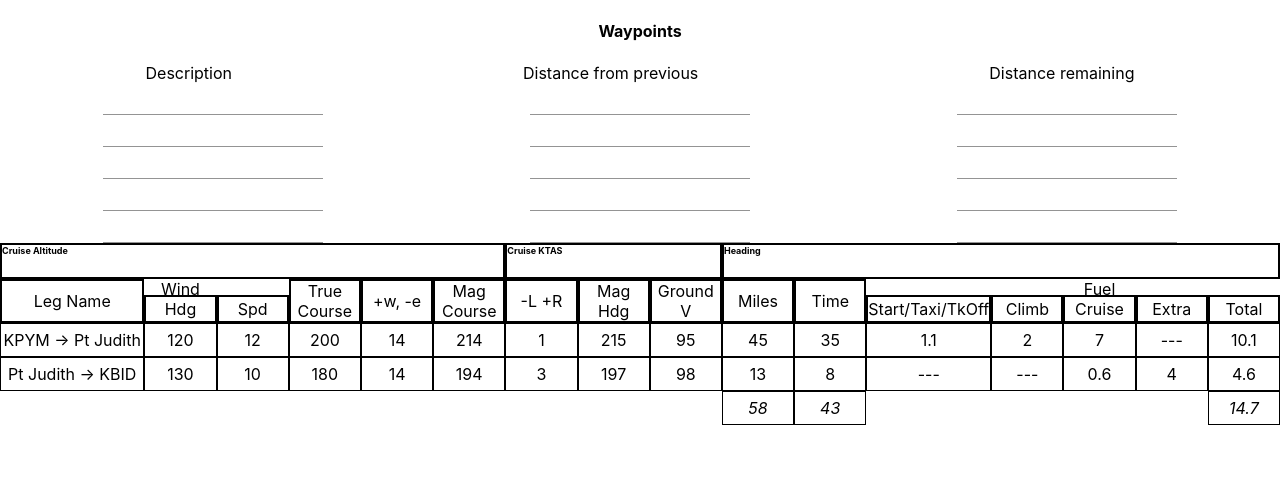
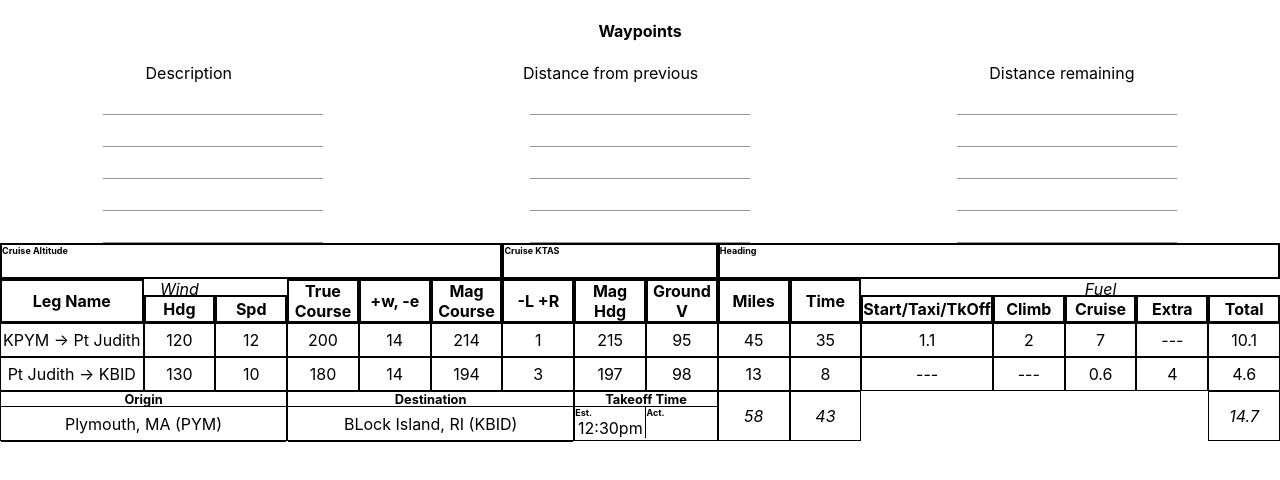
Before and after one commit to akaplo/flightplan, a React (Create React App) app: page / in a window 1280 px wide. Shown: the top 480 px of the page. Built offline with nearby package versions, Linux system fonts and the light colour scheme.

Commit message:
Add final upper box row (origin/dest/takeoff time

```diff
--- a/src/Plan.css
+++ b/src/Plan.css
@@ -72,6 +72,22 @@
     align-items: center;
 }
 
-.boldText {
+.italicText {
     font-style: italic;
 }
+
+.boldText {
+    font-weight: bold;
+}
+
+.flex {
+    display: flex
+}
+
+.spaceAround {
+    justify-content: space-around;
+}
+
+.column {
+    flex-direction: column;
+}
--- a/src/plan.jsx
+++ b/src/plan.jsx
@@ -1,7 +1,7 @@
 import React, { Fragment, useState } from 'react';
 import './Plan.css';
 
-function Plan({ waypoints, origin, destination, legs }) {
+function Plan({ waypoints, origin, destination, legs, takeoffTimeEst, }) {
     console.log(waypoints)
     const upperBoxHeaders = [
         { text: 'Leg Name', loc: `span 2 / 3`, val: 'name' },
@@ -30,12 +30,12 @@ function Plan({ waypoints, origin, destination, legs }) {
                 upperBoxHeaders.map((header, idx) =>
                     <div style={ { gridRow: 2, gridColumn: header.loc } }>
                         { header.halfHeight &&
-                            <div style={ { gridRow: 2, gridColumn: header.loc, height: '1rem', top: 0 } }>
+                            <div className={ 'italicText' } style={ { gridRow: 2, gridColumn: header.loc, height: '1rem', top: 0 } }>
                                 { header.sectionName }
                             </div>
                         }
                             <div
-                                className={ 'thickBorder centerText' }
+                                className={ 'thickBorder centerText boldText' }
                                 style={ {
                                     height: header.halfHeight ? '1.5rem'  : '2.5rem',
                                 } }
@@ -56,11 +56,30 @@ function Plan({ waypoints, origin, destination, legs }) {
             }
             {
                 upperBoxHeaders.map(header =>
-                    header.hasSum && <div className={ 'normalBorder centerText cell boldText' } style={ { gridRow: 3 + legs.length, gridColumn: header.loc } }>
+                    header.hasSum && <div className={ 'normalBorder centerText cell italicText' } style={ { gridRow: 3 + legs.length, gridColumn: header.loc } }>
                         { legs.map(l => l[header.val]).reduce((accumulator, currentValue) => accumulator + currentValue) }
                     </div>
                 )
             }
+            <div className={ 'normalBorder cell' } style={ { gridRow: 3 + legs.length, gridColumn: 'span 4 / 5', height: '3rem' } }>
+                <div className={ 'boldText' } style={ { borderBottom: '1px solid black', height: '30%', fontSize: '0.8rem' } }>Origin</div>
+                <div className={ 'centerText' } style={ { borderBottom: '1px solid black', height: '70%' } }>{ origin }</div>
+            </div>
+            <div className={ 'normalBorder cell' } style={ { gridRow: 3 + legs.length, gridColumn: 'span 4 / 9', height: '3rem' } }>
+                <div className={ 'boldText' } style={ { borderBottom: '1px solid black', height: '30%', fontSize: '0.8rem' } }>Destination</div>
+                <div className={ 'centerText' } style={ { borderBottom: '1px solid black', height: '70%' } }>{ destination }</div>
+            </div>
+            <div className={ 'normalBorder cell' } style={ { gridRow: 3 + legs.length, gridColumn: 'span 2 / 11', minHeight: '3rem' } }>
+                <div className={ 'boldText' } style={ { borderBottom: '1px solid black', height: '30%', fontSize: '0.8rem' } }>Takeoff Time</div>
+                <div className={ 'flex spaceAround' } style={ { bottom:0 } }>
+                    <div className={ 'flex column' } style={ { borderRight: '1px solid black', width: '50%' } }>
+                        <span className={ 'topLeftText' }>Est.</span>
+                        <span style={ { fontSize: '1rem' } }>{ takeoffTimeEst }</span>
+                    </div>
+                    <div className={ 'topLeftText' } style={ { width: '50%' } }>Act.</div>
+                </div>
+
+            </div>
         </div>
     );
 }
@@ -68,7 +87,10 @@ Plan.defaultProps = {
     legs: [
         { name: 'KPYM -> Pt Judith', windHdg: 120, windSpd: 12, trueCourse: 200, magVariance: '14', magCourse: '214', windCrctAngle: '1', magHdg: '215', groundSpeed: 95, distance: 45, time: 35, fuelStartTakeoff: 1.1, fuelClimb: 2, fuelCruise: 7, fuelExtra: 0, fuelTotal: 10.1 },
         { name: 'Pt Judith -> KBID', windHdg: 130, windSpd: 10, trueCourse: 180, magVariance: '14', magCourse: '194', windCrctAngle: '3', magHdg: '197', groundSpeed: 98, distance: 13, time: 8, fuelStartTakeoff: 0, fuelClimb: 0, fuelCruise: .6, fuelExtra: 4, fuelTotal: 4.6 }
-    ]
+    ],
+    takeoffTimeEst: '12:30pm',
+    origin: 'Plymouth, MA (PYM)',
+    destination: 'BLock Island, RI (KBID)'
 };
 
 export default Plan;
```
